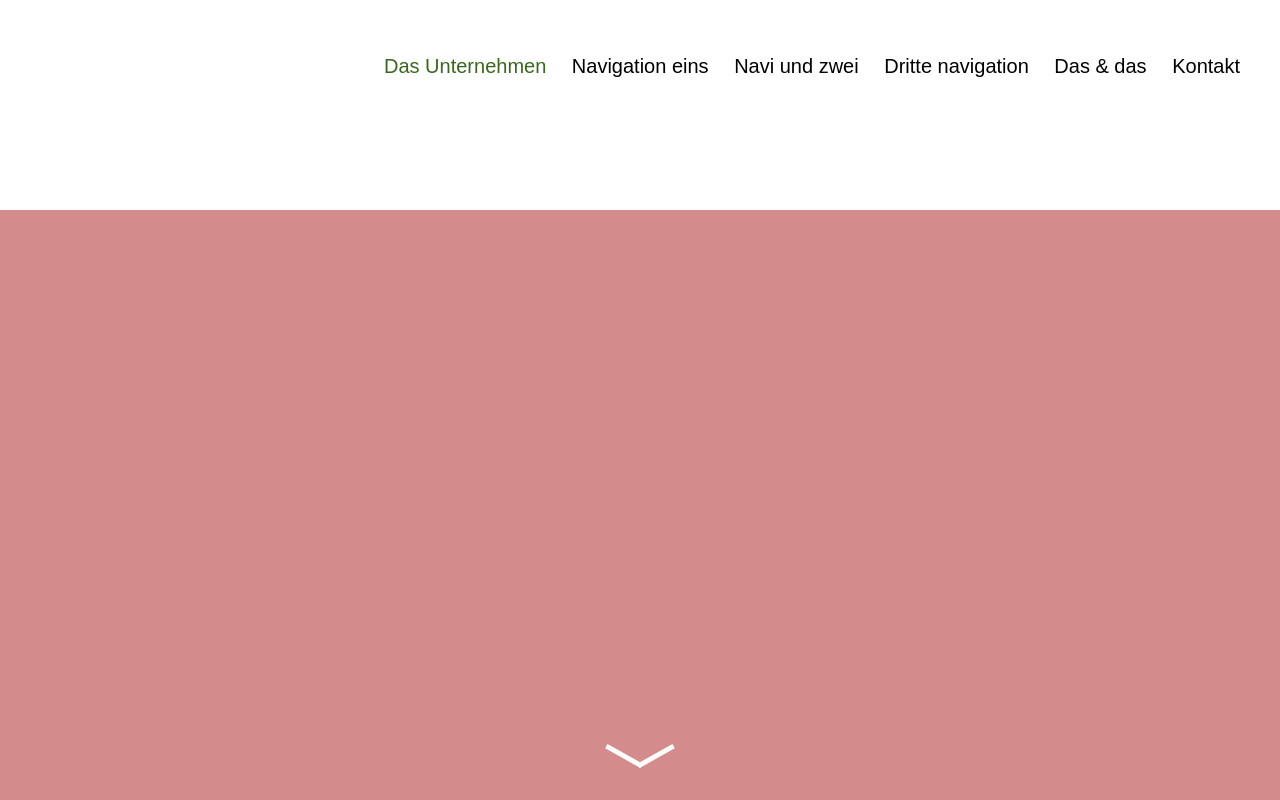
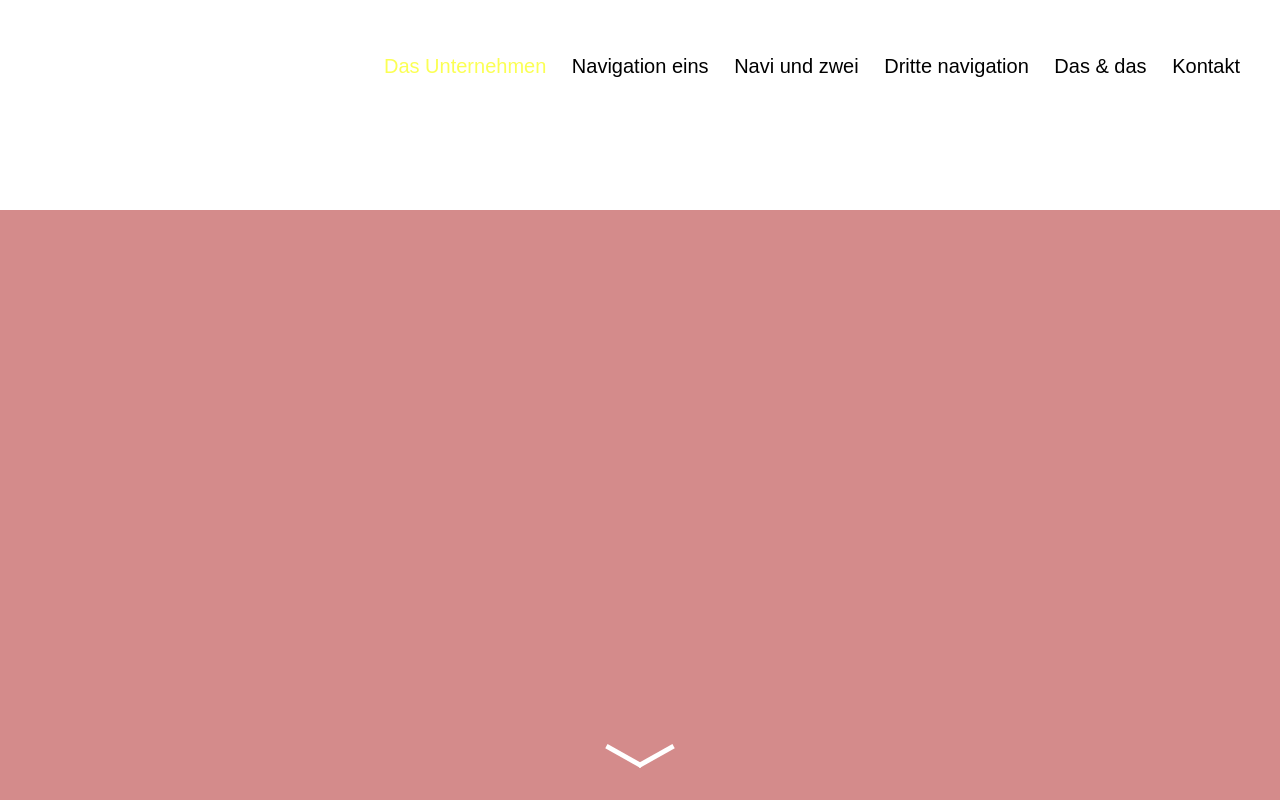
Before and after one commit to bstiner1105/testing-gitting-2, a plain HTML site: page index.html in a window 1280 px wide. Shown: the top 800 px of the page. Drawn offline with nearby package versions, Linux system fonts and the light colour scheme; files that its build step writes are made by us from their sources.

Commit message:
change primary color

```diff
--- a/assets/css/sass/modules/_variables.scss
+++ b/assets/css/sass/modules/_variables.scss
@@ -1,7 +1,7 @@
 
 //== Colors ==//
 //$primary-color: #14C6BF;
-$primary-color: #3a6621;
+$primary-color: #fbff53;
 $text-color: #000;
 $white-color: #FFFFFF;
 $grey-color: #f4f4f4;
```
